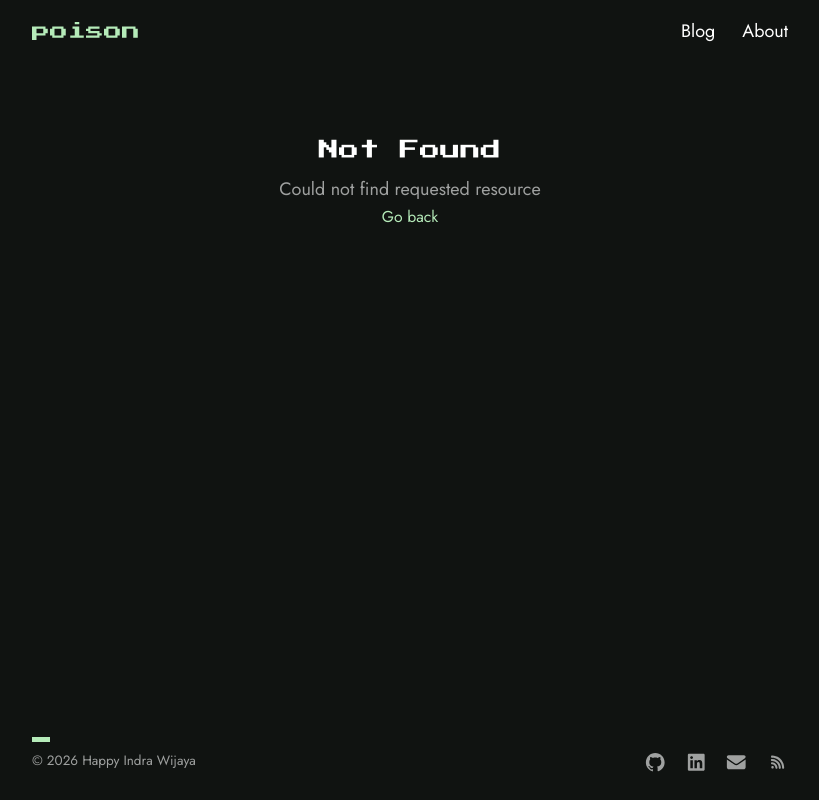
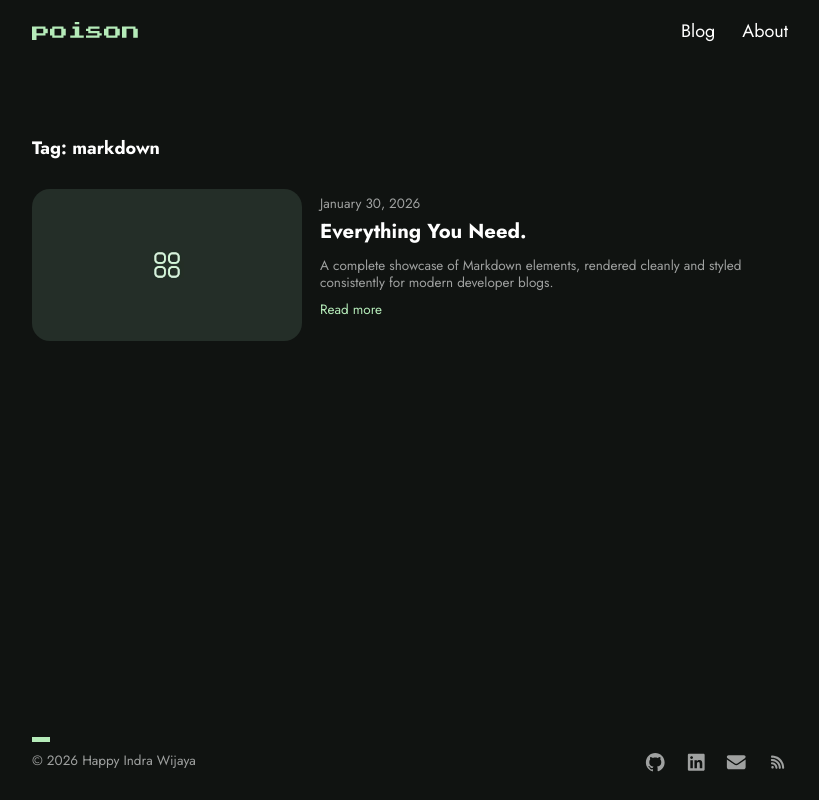
Before and after one commit to hiwijaya/poison, a Next.js app: page /tag/markdown in a window 1280 px wide. Before the commit this address had no page. Shown: the whole page, without its empty margins (230-1049 px from the left). Built offline with nearby package versions, Linux system fonts and the light colour scheme.

Commit message:
feat: add tag page

```diff
--- a/src/app/blog/[slug]/page.tsx
+++ b/src/app/blog/[slug]/page.tsx
@@ -24,7 +24,7 @@ export default async function Post({ params }: {params: Promise<{slug: string}>}
         <Image src={post.meta.cover} alt="Cover" width={1024} height={576}/>
         <time dateTime={post.meta.date}>{moment(post.meta.date).format('MMMM DD, YYYY')}</time>
         <h1>{post.meta.title}</h1>
-        <div className="flex flex-wrap space-x-2">
+        <div className="flex flex-wrap gap-2">
           {post.meta.tags.map((tagName, i) => <Tag key={i} name={tagName}/>)}
         </div>
       </header>
--- /dev/null
+++ b/src/app/tag/[name]/page.tsx
@@ -0,0 +1,29 @@
+import { notFound } from "next/navigation";
+import { getAllTags, getPostByTag } from "@/lib/api";
+import { PostMeta } from "@/lib/types";
+import PostCard from "@/components/PostCard";
+
+
+export function generateStaticParams() {
+  return getAllTags().map(tag => ({ name: tag }));
+}
+
+export default async function TagSearchPage({ params }: { params: Promise<{ name: string }> }) {
+
+  const { name } = await params;
+  const posts: PostMeta[] = getPostByTag(name);
+  if(!posts || posts.length === 0){
+    notFound();
+  }
+
+  return(
+    <div className="my-16">
+      <h1 className="text-highlight font-bold mb-6">{`Tag: ${name}`}</h1>
+      <div className="grid grid-cols-1 gap-8 xs:gap-6 mb-12">
+        {
+          posts.map(post => <PostCard key={post.slug} post={post}/>)
+        }
+      </div>
+    </div>
+  );
+}
--- /dev/null
+++ b/src/app/tag/page.tsx
@@ -0,0 +1,15 @@
+import Tag from "@/components/Tag";
+import { getAllTags } from "@/lib/api";
+
+export default function TagPage() {
+  const tags = getAllTags();
+
+  return(
+    <div className="my-16">
+      <h1 className="text-highlight font-bold mb-6">TAGS</h1>
+      <div className="flex flex-wrap gap-2">
+        { tags.map((tagName, i) => <Tag key={i} name={tagName}/>) }
+      </div>
+    </div>
+  );
+}
```
